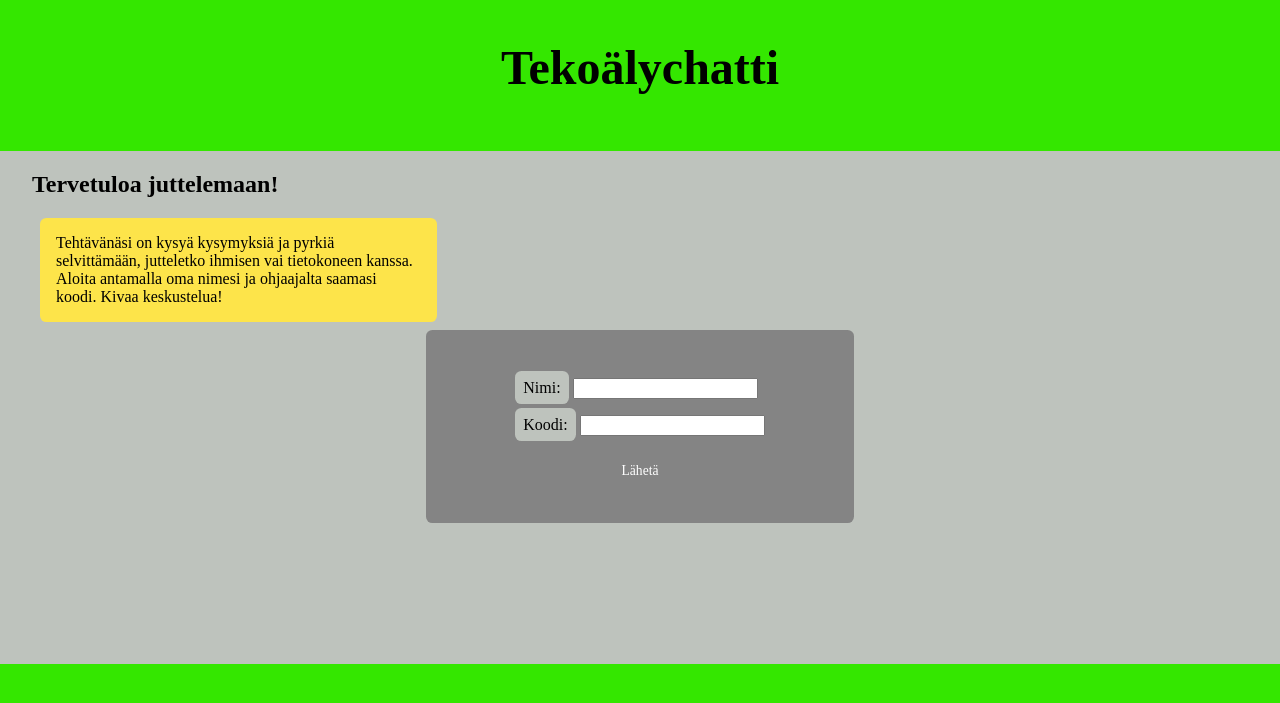
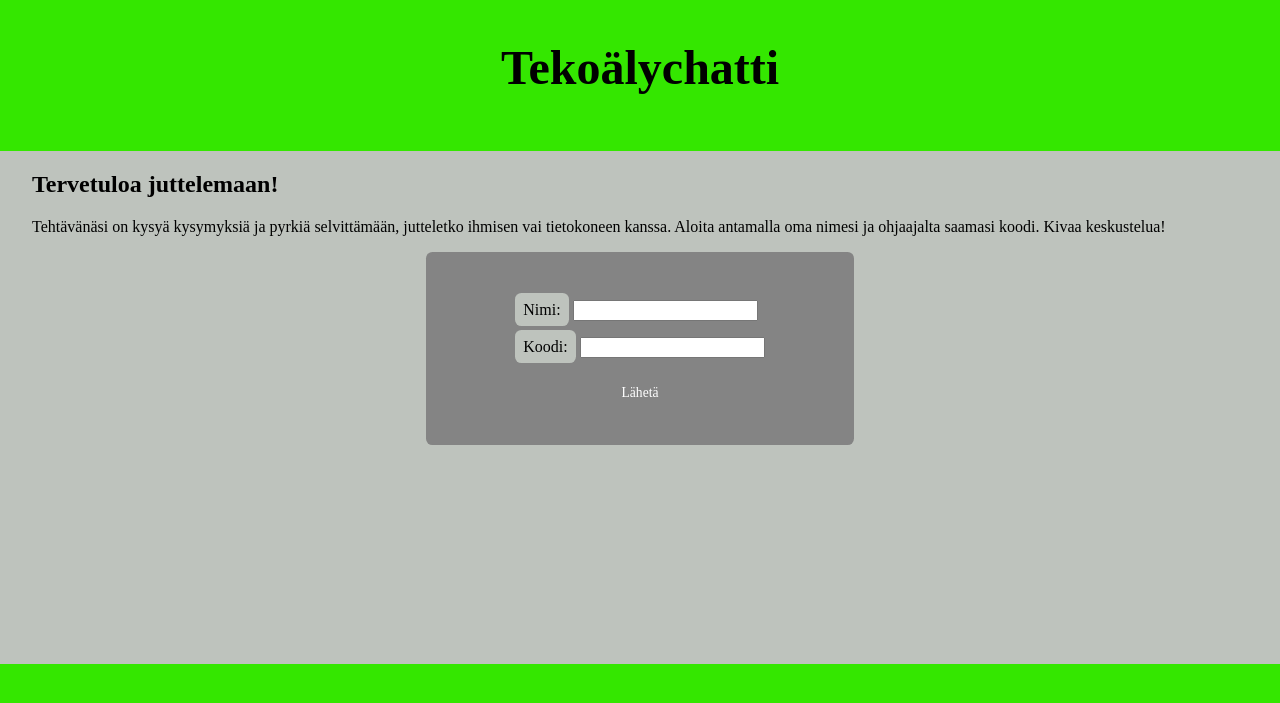
Before and after one commit to linkki/AI-chatbot, a Flask app: page / in a window 1280 px wide. Shown: the top 703 px of the page. Run offline with Flask 2, Linux system fonts and the light colour scheme.

Commit message:
Remove class

```diff
--- a/app/templates/home.html
+++ b/app/templates/home.html
@@ -8,7 +8,7 @@
 <body>
 	{% block content %}
 	<h2>Tervetuloa juttelemaan!</h2>
-	<p class="note">Tehtävänäsi on kysyä kysymyksiä ja pyrkiä selvittämään, jutteletko ihmisen vai tietokoneen kanssa. Aloita antamalla oma nimesi ja ohjaajalta saamasi koodi. Kivaa keskustelua!</p>
+	<p>Tehtävänäsi on kysyä kysymyksiä ja pyrkiä selvittämään, jutteletko ihmisen vai tietokoneen kanssa. Aloita antamalla oma nimesi ja ohjaajalta saamasi koodi. Kivaa keskustelua!</p>
 	{% if note %}
 	<div class="note">
 		{{ note }}
```
